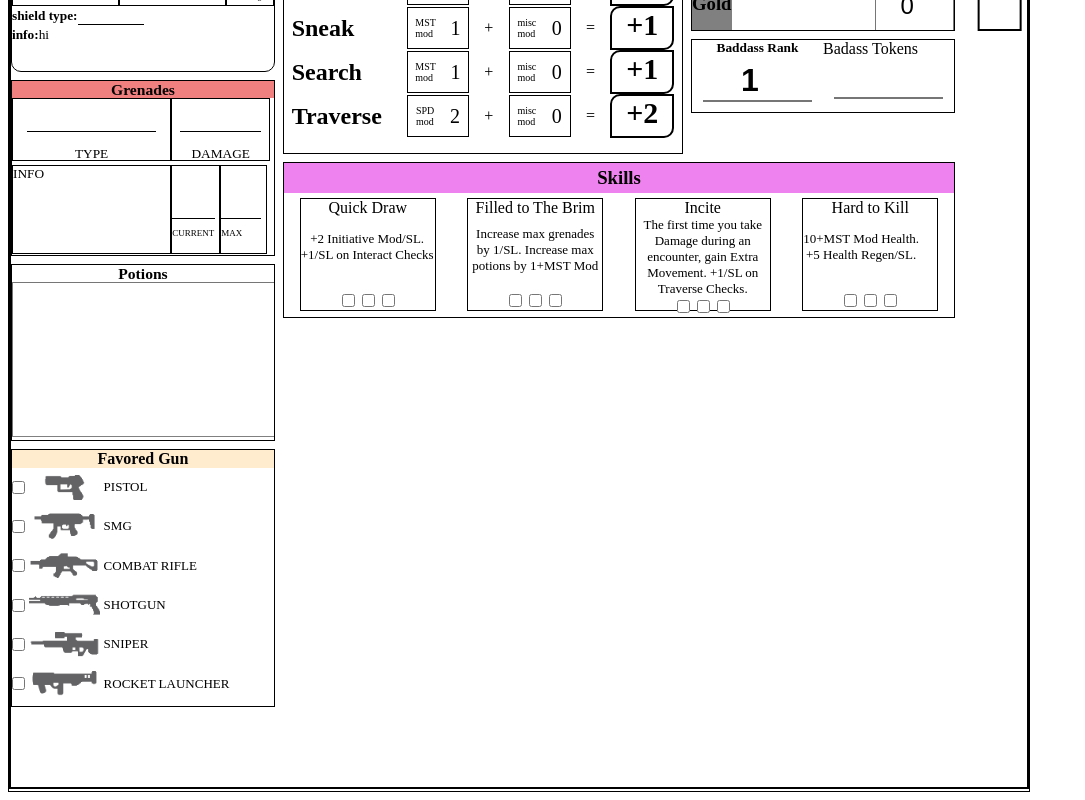
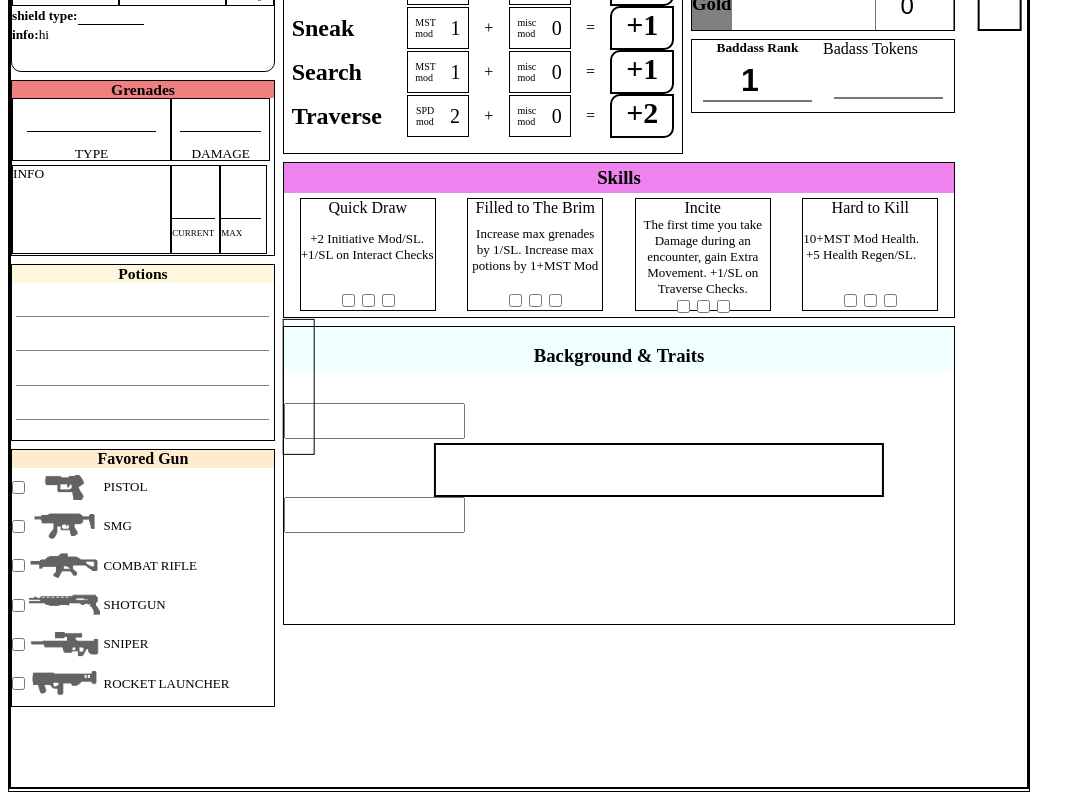
Before and after one commit to chrehall68/character-sheet, a React (Create React App) app: page / in a window 1280 px wide. Shown: the part 538-1338 px from the top of the page, without its empty margins (0-1085 px from the left). Built offline with nearby package versions, Linux system fonts and the light colour scheme.

Commit message:
updated potions + started bg & traits

```diff
--- a/src/Body.css
+++ b/src/Body.css
@@ -518,8 +518,11 @@
 }
 
 .potions .header {
-    height: 10%;
-    overflow: hidden;
+    display: block;
+    text-align: center;
+    margin: 0px;
+    padding: 0px;
+    background-color: cornsilk;
 }
 
 .potions .header h3 {
@@ -529,13 +532,85 @@
 }
 
 .potions .txtbox {
-    height: 85%;
+    height: 15%;
+    width: 95%;
+    margin: 3px;
+    padding-left: 1px;
+    padding-right: 1px;
+    padding-bottom: 5px;
 }
 
 .potions .txtbox textarea {
+    display: flex;
     height: 100%;
     width: 100%;
     overflow: hidden;
+    border-top: 0px;
+    border-left: 0px;
+    border-right: 0px;
+    border-bottom: 1px grey solid;
+    font-size: large;
+}
+
+.potions .txtbox1 {
+    height: 15%;
+    width: 95%;
+    margin: 3px;
+    padding-left: 1px;
+    padding-right: 1px;
+    padding-bottom: 5px;
+}
+
+.potions .txtbox1 textarea {
+    display: flex;
+    height: 100%;
+    width: 100%;
+    overflow: hidden;
+    border-top: 0px;
+    border-left: 0px;
+    border-right: 0px;
+    border-bottom: 1px grey solid;
+    font-size: large;
+}
+
+.potions .txtbox2 {
+    height: 15%;
+    width: 95%;
+    margin: 3px;
+    padding-left: 1px;
+    padding-right: 1px;
+    padding-bottom: 5px;
+}
+
+.potions .txtbox2 textarea {
+    display: flex;
+    height: 100%;
+    width: 100%;
+    overflow: hidden;
+    border-top: 0px;
+    border-left: 0px;
+    border-right: 0px;
+    border-bottom: 1px grey solid;
+    font-size: large;
+}
+
+.potions .txtbox3 {
+    height: 15%;
+    width: 95%;
+    margin: 3px;
+    padding-left: 1px;
+    padding-right: 1px;
+    padding-bottom: 5px;
+}
+
+.potions .txtbox3 textarea {
+    display: flex;
+    height: 100%;
+    width: 100%;
+    overflow: hidden;
+    border-top: 0px;
+    border-left: 0px;
+    border-right: 0px;
     border-bottom: 1px grey solid;
     font-size: large;
 }
@@ -631,3 +706,37 @@
     align-self: flex-end;
     justify-content: center;
 }
+
+.bgtraits {
+    grid-row: 30 / span 15;
+    grid-column: 5 / span 10;
+    border: 1px black solid;
+}
+
+.bgtraits .header {
+    height: 15%;
+    display: flex;
+    text-align: center;
+    justify-content: center;
+    align-self: flex-end;
+    background-color: azure;
+}
+
+.bgtraits .bgbar {
+    border: solid black 1px;
+    grid-column: span 1;
+    grid-row: span 15;
+    overflow: hidden;
+    display: block;
+
+    width: 20%;
+    height: 10%;
+    transform: translateX(-33%) rotateZ(-90deg) translateY(-27%);
+}
+
+.bgtraits .bgbar p {
+    text-align: center;
+    overflow: visible;
+    width: max-content;
+    transform: rotateZ(-90deg) translateX(-150%) translateY(-50%);
+}
--- a/src/Body.js
+++ b/src/Body.js
@@ -187,6 +187,9 @@ class Potions extends React.Component {
         return <div className="potions" style={this.props.style}>
             <div className="header"><h3>Potions</h3></div>
             <div className="txtbox"><textarea style={{ "resize": "none" }}></textarea></div>
+            <div className="txtbox1"><textarea style={{ "resize": "none" }}></textarea></div>
+            <div className="txtbox2"><textarea style={{ "resize": "none" }}></textarea></div>
+            <div className="txtbox3"><textarea style={{ "resize": "none" }}></textarea></div>
         </div>
     }
 }
@@ -295,6 +298,18 @@ class Skills extends React.Component {
     }
 }
 
+class BGandTraits extends React.Component {
+    render(){
+        return <div className='bgtraits'>
+            <div className="header"><h3>Background & Traits</h3></div>
+            <div className="bgbar"><p>Background</p></div>
+            <div className="bginfo"><textarea style= {{"resize" : "none"}}></textarea></div>
+            <GunBar>Traits</GunBar>
+            <div className="traitsinfo"><textarea style= {{"resize" : "none"}}></textarea></div>
+        </div>
+    }
+}
+
 export class Body extends React.Component {
     render() {
         return (
@@ -320,6 +335,7 @@ export class Body extends React.Component {
                 <Potions />
                 <BARank />
                 <Gold style={{ gridRow: "13/ span 3" }} />
+                <BGandTraits />
 
                 <Skills />
 
```
